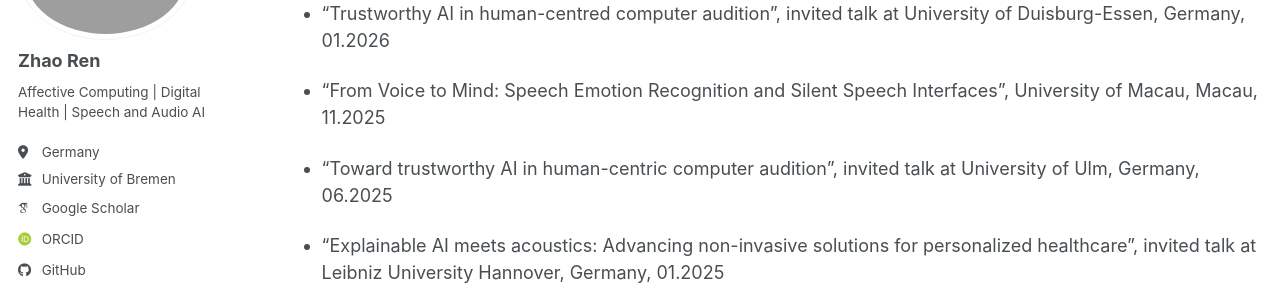
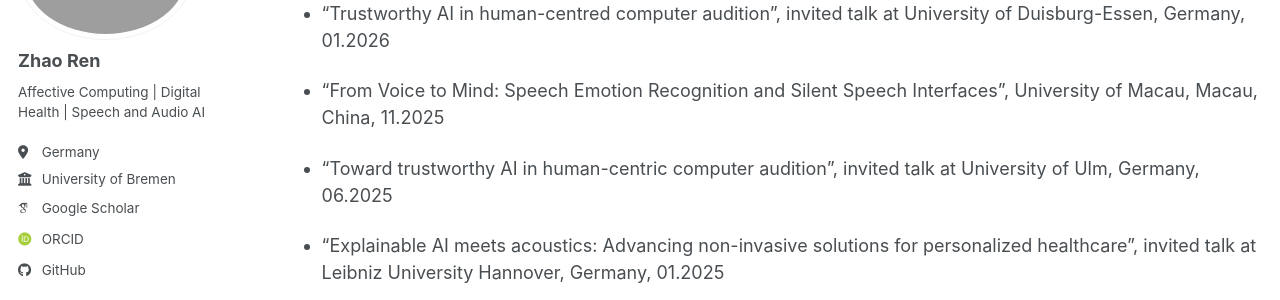
Before and after one commit to zhaoren91/zhaoren91.github.io, a Jekyll site: the page built from _pages/service.md, in a window 1280 px wide and 900 px high. Shown: the part 195-495 px from the top of the window. Built offline with Jekyll 4.4.1, drawn with Linux system fonts in a browser that asks for light colours; some web fonts are replaced; a script bundle is joined from its source files by our own code; library files that are not in the unit come from our copies.

Commit message:
Update service.md

```diff
--- a/_pages/service.md
+++ b/_pages/service.md
@@ -9,7 +9,7 @@
 
 * "Trustworthy AI in human-centred computer audition", invited talk at University of Duisburg-Essen, Germany, 01.2026
 
-* "From Voice to Mind: Speech Emotion Recognition and Silent Speech Interfaces", University of Macau, Macau, 11.2025
+* "From Voice to Mind: Speech Emotion Recognition and Silent Speech Interfaces", University of Macau, Macau, China, 11.2025
 
 * "Toward trustworthy AI in human-centric computer audition", invited talk at University of Ulm, Germany, 06.2025
 
```
